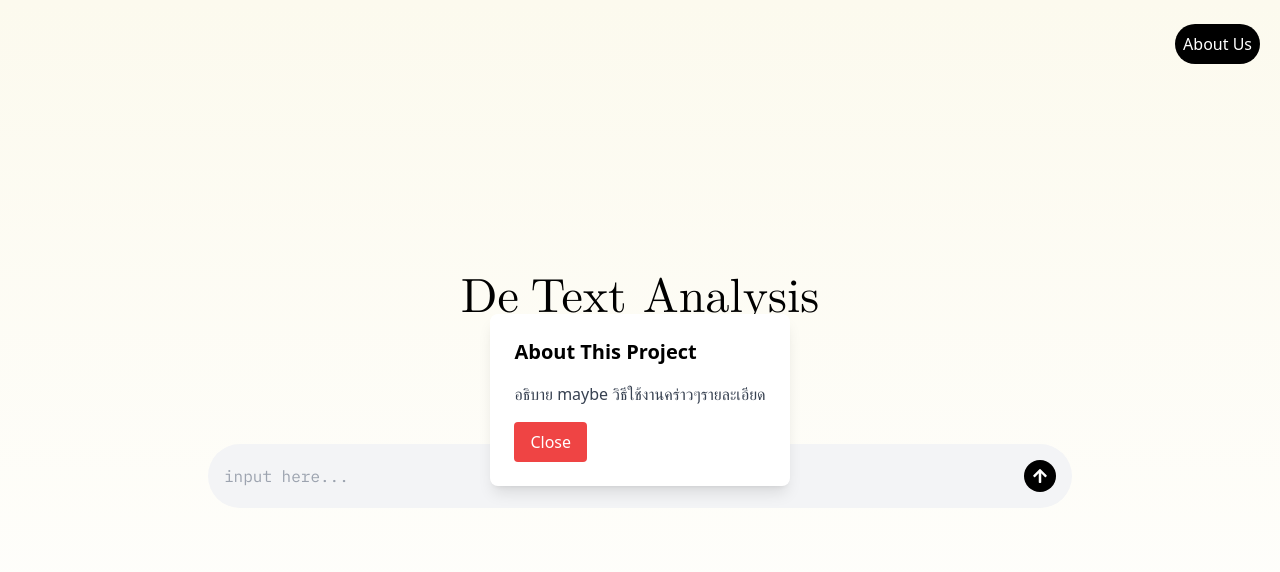
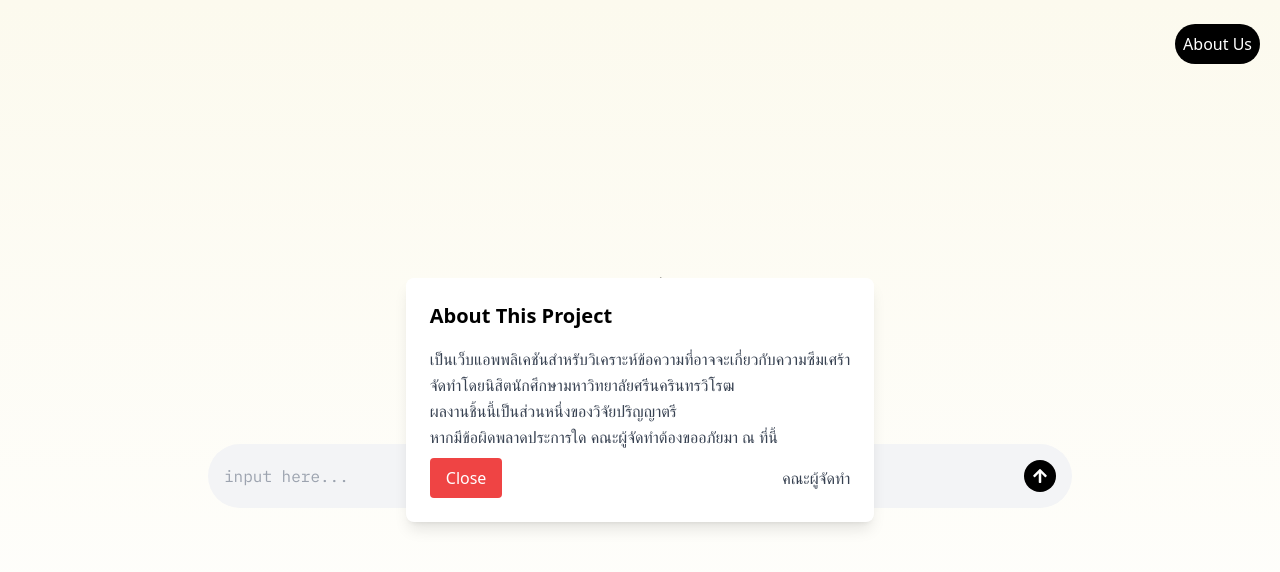
Before and after one commit to ApichaTop/Final_webApp, a React (Vite) app: page / in a window 1280 px wide. Both pictures are taken after a click on the button "About Us". Shown: the top 572 px of the page. Built offline with nearby package versions, Linux system fonts and the light colour scheme.

Commit message:
fix:about us message

```diff
--- a/src/Popup.tsx
+++ b/src/Popup.tsx
@@ -17,17 +17,23 @@ function Popup({togglePopup, popupVisible} : Props) {
             </div>
             {popupVisible && (
                 <div className="fixed inset-0 flex items-center justify-center bg-opacity-50 z-50">
-                    <div className="bg-white rounded-lg p-6 max-w-md shadow-lg">
+                    <div className="bg-white rounded-lg p-6 max-w-xl shadow-lg">
                         <h2 className="text-xl font-bold mb-4">About This Project</h2>
-                        <p className="text-gray-700">
-                            อธิบาย maybe วิธีใช้งานคร่าวๆรายละเอียด
+                        <p className="text-gray-700 text-justify leading-relaxed space-y-4">
+                        เป็นเว็บแอพพลิเคชันสำหรับวิเคราะห์ข้อความที่อาจจะเกี่ยวกับความซึมเศร้า<br/>
+                        จัดทำโดยนิสิตนักศึกษามหาวิทยาลัยศรีนครินทรวิโรฒ<br/>
+                        ผลงานชิ้นนี้เป็นส่วนหนึ่งของวิจัยปริญญาตรี<br/>
+                        หากมีข้อผิดพลาดประการใด คณะผู้จัดทำต้องขออภัยมา ณ ที่นี้
                         </p>
-                        <button
-                            onClick={togglePopup}
-                            className="mt-4 px-4 py-2 bg-red-500 text-white rounded hover:bg-red-600"
-                        >
-                            Close
-                        </button>
+                        <div className="flex justify-between">
+                            <button
+                                onClick={togglePopup}
+                                className="mt-2 px-4 py-2 bg-red-500 text-white rounded hover:bg-red-600"
+                            >
+                                Close
+                            </button>
+                            <p className="text-gray-700 mt-4">คณะผู้จัดทำ</p>
+                        </div>
                     </div>
                 </div>
             )}
```
